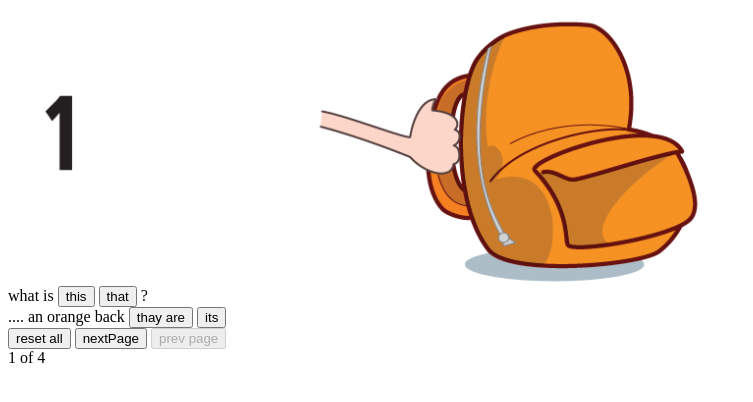
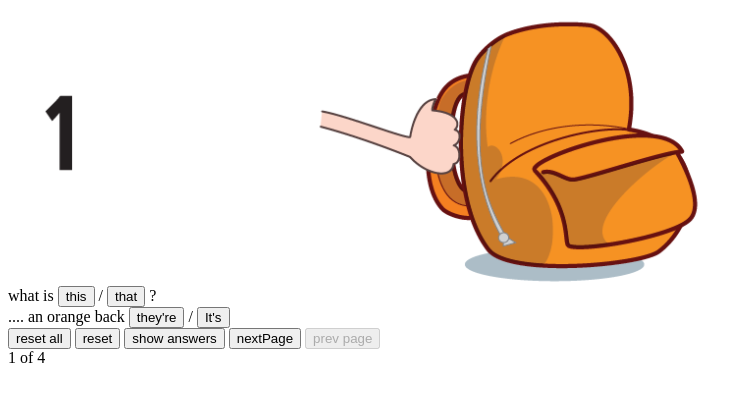
Before and after one commit to mohamedgabr78/quiz, a plain HTML site: page index.html in a window 1280 px wide. Shown: the whole page, without its empty margins (0-753 px from the left). Drawn offline with Linux system fonts and the light colour scheme.

Commit message:
rest and show answers

```diff
--- a/index.html
+++ b/index.html
@@ -9,6 +9,8 @@
   <body onload="renderPageOnload()">
     <div class="main-container"></div>
     <button onclick="resetAll()">reset all</button>
+    <button onclick="reset(event)">reset</button>
+    <button onclick="showAnswer(event)">show answers</button>
     <button class="next-btn" onclick="navigatePage('next')">nextPage</button>
     <button class="prev-btn" onclick="navigatePage('prev')">prev page</button>
     <div class="page-counter"></div>
--- a/index.js
+++ b/index.js
@@ -7,6 +7,7 @@ const pages = [
                       <button class="option" value="corret" onclick="check(event)">
                         this
                       </button>
+                      /
                       <button class="option" value="incorret" onclick="check(event)">
                         that
                       </button>
@@ -15,70 +16,85 @@ const pages = [
                     <div class="question2">
                     .... an orange back
                       <button class="option" value="corret" onclick="check(event)">
-                        thay are
+                      they're
                       </button>
+                      /
                       <button class="option" value="incorret" onclick="check(event)">
-                        its
+                      It's
                       </button>
                     </div>
                   </div>`,
   `<div class="container2">
                     <img src="./images/q2.jpg" alt=""></img>
                     <div class="question1">
+                    what are....
                       <button class="option" value="corret" onclick="check(event)">
                         these
                       </button>
+                      /
                       <button class="option" value="incorret" onclick="check(event)">
                         those
                       </button>
+                      ?
                     </div>
                     <div class="question2">
                       <button class="option" value="corret" onclick="check(event)">
-                        its
+                      It's
                       </button>
+                      /
                       <button class="option" value="incorret" onclick="check(event)">
-                        thay are
+                      they're
                       </button>
+                      green pens
                     </div>
 
                   </div>`,
   `<div class="container3">
                     <img src="./images/q3.jpg" alt=""></img>
                     <div class="question1">
+                    whats...
                       <button class="option" value="corret" onclick="check(event)">
-                        corret
+                        this
                       </button>
+                      /
                       <button class="option" value="incorret" onclick="check(event)">
-                        incorret
+                        that
                       </button>
+                      ?
                     </div>
                     <div class="question2">
                       <button class="option" value="corret" onclick="check(event)">
-                        corret
+                      It's
                       </button>
+                      /
                       <button class="option" value="incorret" onclick="check(event)">
-                        incorret
+                      they're
                       </button>
+                      a blue calculator
                     </div>
 
                   </div>`,
   `<div class="container4">
                     <img src="./images/q4.png" alt=""></img>
                     <div class="question1">
+                    what are...
                       <button class="option" value="corret" onclick="check(event)">
-                        corret
+                        these
                       </button>
+                      /
                       <button class="option" value="incorret" onclick="check(event)">
-                        incorret
+                        those
                       </button>
+                      ?
                     </div>
                     <div class="question2">
                       <button class="option" value="corret" onclick="check(event)">
-                        corret
+                      It's
                       </button>
                       <button class="option" value="incorret" onclick="check(event)">
-                        incorret
+                      they're
                       </button>
+                      yellow compasses
                     </div>
 
                   </div>`,
@@ -184,6 +200,34 @@ function showPopUp() {
       ? "block"
       : "none";
 }
+function reset(e) {
+  let highestContainer = e.target.parentNode;
+  let mainContainer = document.getElementsByClassName("main-container")[0];
+  let page = mainContainer.childNodes[0];
+  let options = page.getElementsByClassName("option");
+  [...options].forEach((option) => {
+    option.classList.remove("optionCorrect", "optionIncorrect", "showWrong");
+    option.disabled = false;
+  });
+  questionState[pageIndex] = {};
+}
+function showAnswer(e) {
+  let highestContainer = e.target.parentNode;
+  let mainContainer = document.getElementsByClassName("main-container")[0];
+  let page = mainContainer.childNodes[0];
+  let options = page.getElementsByClassName("option");
+
+  [...options].forEach((option) => {
+    if (option.value === "corret") {
+      option.classList.add("optionCorrect");
+      option.disabled = true;
+    } else if (option.value === "incorret") {
+      option.classList.add("optionIncorrect");
+      option.disabled = true;
+    }
+  });
+  questionState[pageIndex] = { question1: true, question2: true };
+}
 
 function resetAll() {
   let options = document.getElementsByClassName("option");
```
